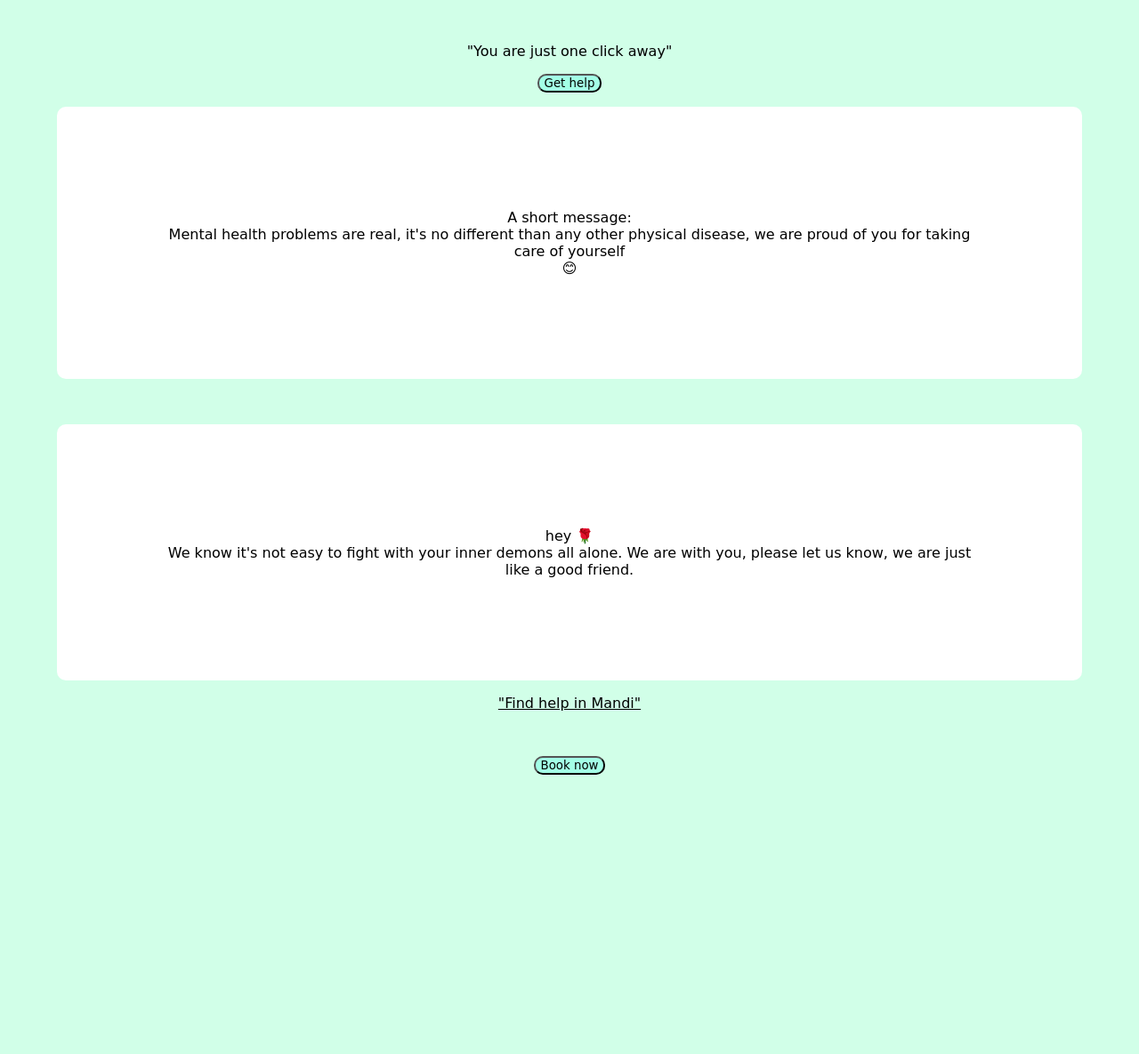
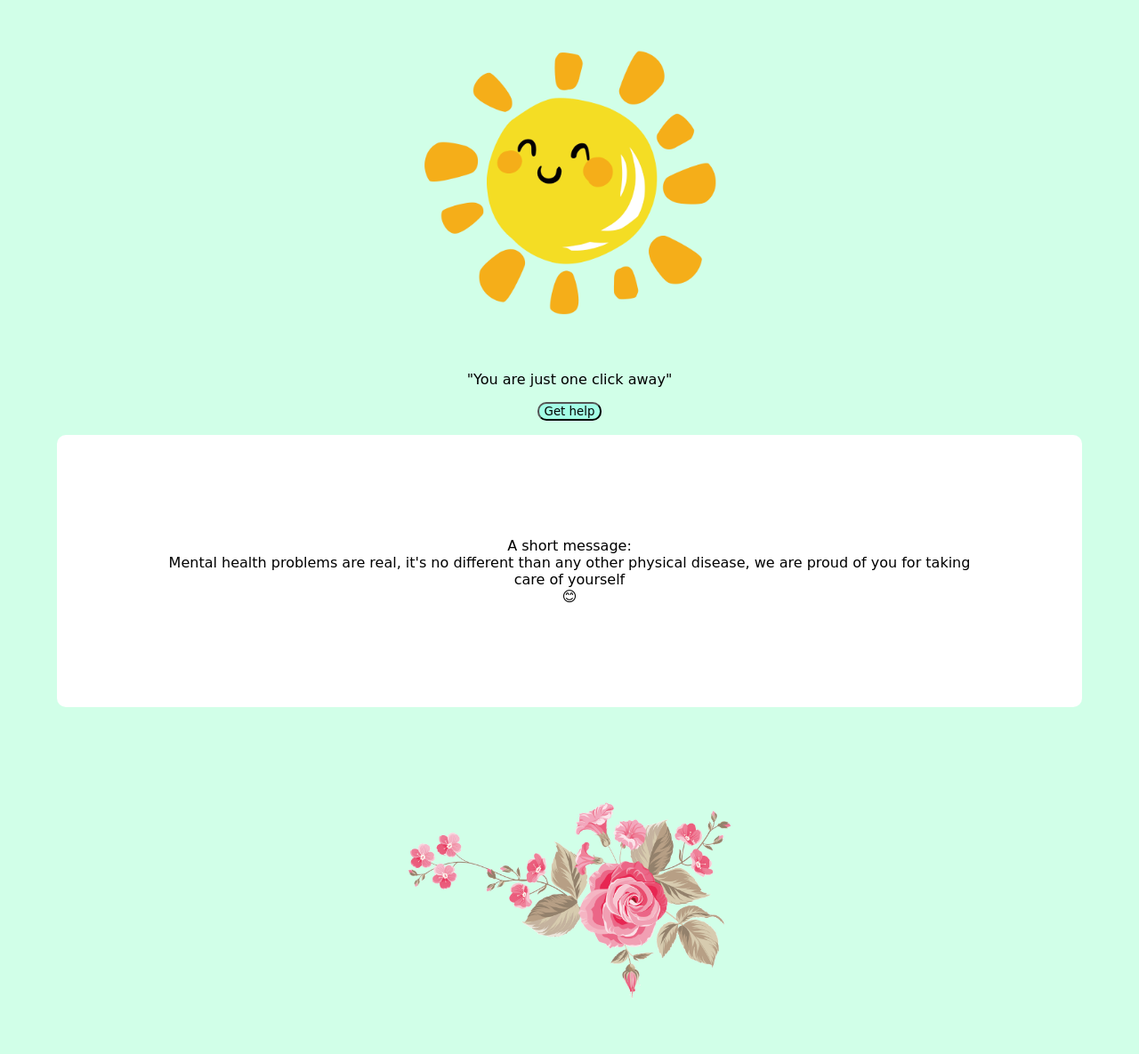
Before and after one commit to Mukulx1/Glittr, a plain HTML site: page index.html in a window 1280 px wide. Shown: the part 115-1300 px from the top of the page at 89% size. Before the commit the page ends 1009 px from the top, so only its background shows below. Drawn offline with Linux system fonts and the light colour scheme; the site is published under a folder, as on GitHub Pages, so addresses that start at the root find nothing; a web font is replaced by a local one.

Commit message:
Update index.html

```diff
--- a/index.html
+++ b/index.html
@@ -23,7 +23,7 @@
 
     </p>
 
-    <img id="sub" src="/images/sub.png" alt="" />
+    <img id="sub" src="images/sub.png" alt="" />
     <p id="tag">"You are just one click away"</p>
       <a href="forms.html"><button width="30%">Get help</button></a>
     <main>
@@ -33,7 +33,7 @@
           Mental health problems are real, it's no different than any other physical disease, we are proud of you for taking care of yourself
           <br>😊 </p>
       </div>
-      <img id="sub" src="/images/flower.png" alt="" />
+      <img id="sub" src="images/flower.png" alt="" />
 
       <div class="diva" class="fax">
         <p id="message">
@@ -46,7 +46,7 @@
 
       <p><u>"Find help in Mandi"</u></p>
     </main>
-    <img width="50%" src="/images/BACK.png" alt="" />
+    <img width="50%" src="images/BACK.png" alt="" />
 
     <h1 style="margin-top: 0cm;">
       <a href="forms.html"><button width="30%">Book now</button></a>
```
